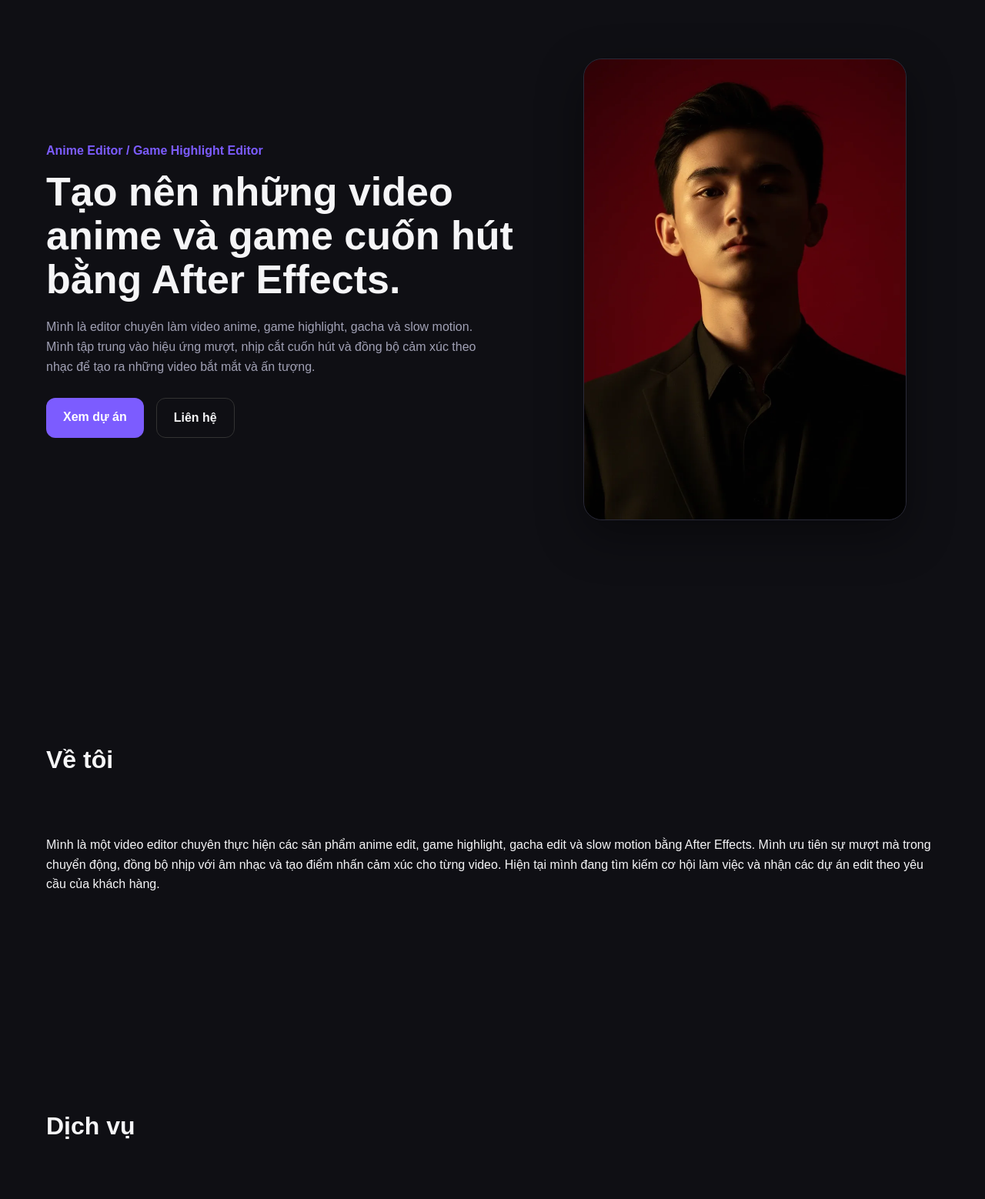
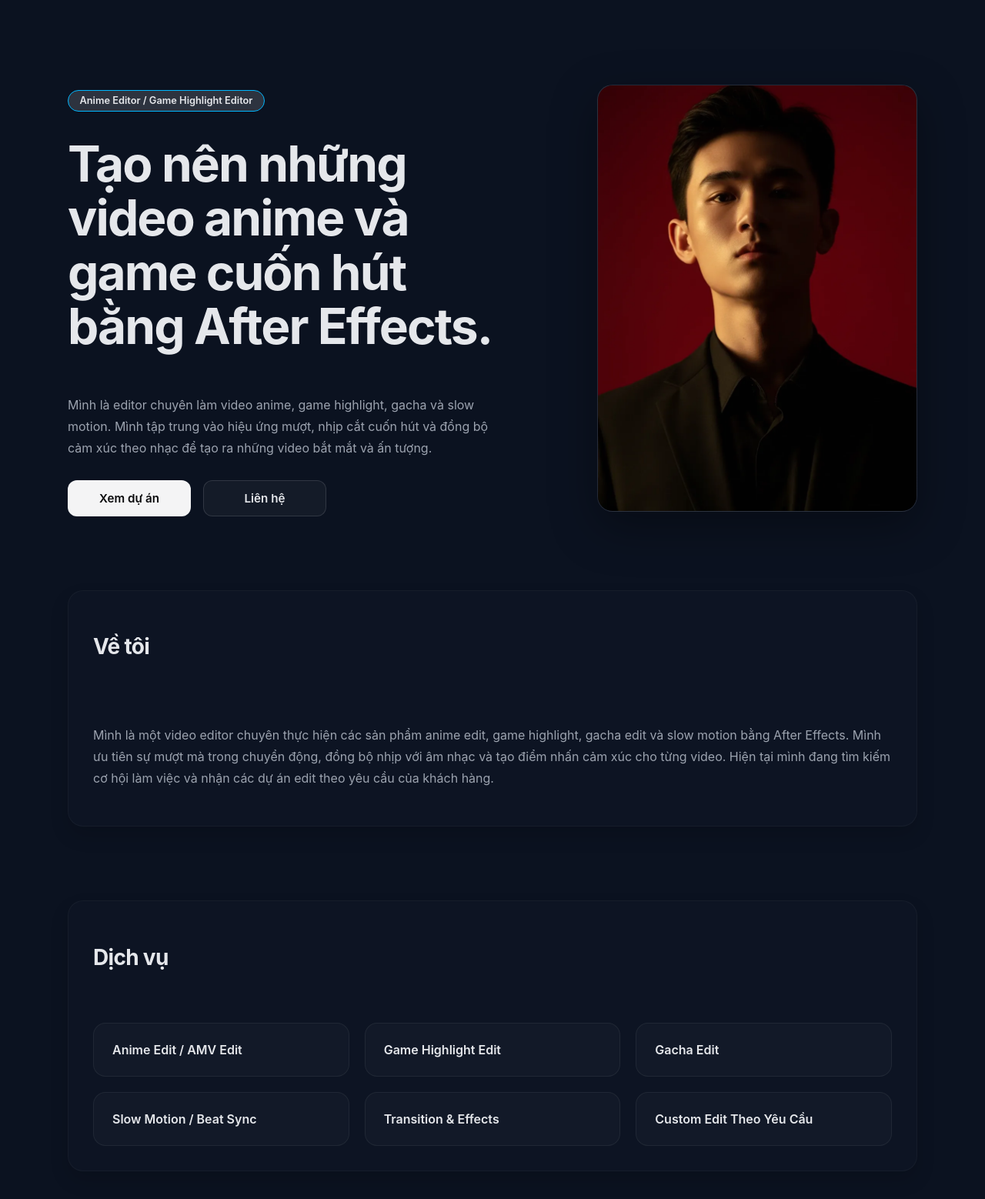
Before and after one commit to SangTranTamLy/Study-DEV, a website: page public/Portfolio-Editor.html in a window 1280 px wide. Shown: the part 88-1646 px from the top of the page at 77% size. Drawn offline with Linux system fonts and the light colour scheme; no server answers; files whose address does not match are found by name.

```diff
--- a/public/Home.css
+++ b/public/Home.css
@@ -21,7 +21,6 @@
 /* Font variables */
 :root {
   --font-sans: Inter, system-ui, -apple-system, "Segoe UI", Roboto, "Helvetica Neue", Arial, sans-serif;
-  --font-heading: "Martel Sans", Inter, system-ui, serif;
 }
 
 body {
@@ -31,20 +30,8 @@
   color: var(--text-primary);
   font-family: var(--font-sans);
 }
-main {
-max-width: 72rem;        /* max-w-6xl */
-  z-index: 10;             /* z-10 */
 
-  margin-left: auto;       /* ml-auto */
-  margin-right: auto;      /* mr-auto */
-
-  padding-top: 8rem;       /* pt-32 (32 × 0.25rem = 8rem) */
-  padding-right: 1.5rem;   /* pr-6 */
-  padding-bottom: 5rem;    /* pb-20 */
-  padding-left: 1.5rem;    /* pl-6 */
-
-  position: relative;      /* relative */
-}
+/* Navigation */
 .glow-bg{
   position: fixed;
   top: 0;
@@ -119,7 +106,21 @@
 .MenuNav a:hover {
   color: rgb(244, 244, 245); /* zinc-100 */
 }
+/* Main Content */
+main {
+  max-width: 72rem;        /* max-w-6xl */
+  z-index: 10;             /* z-10 */
 
+  margin-left: auto;       /* ml-auto */
+  margin-right: auto;      /* mr-auto */
+
+  padding-top: 8rem;       /* pt-32 (32 × 0.25rem = 8rem) */
+  padding-right: 1.5rem;   /* pr-6 */
+  padding-bottom: 5rem;    /* pb-20 */
+  padding-left: 1.5rem;    /* pl-6 */
+
+  position: relative;      /* relative */
+}
 Section {
   display: grid;
   grid-template-columns: 1fr;
@@ -128,6 +129,15 @@
   margin-bottom: 6rem;
   opacity: 0;
   animation: fadeInUp 1s var(--transition) forwards;
+}
+
+.container {
+  display: grid;
+  grid-template-columns: minmax(0, 1fr);
+  gap: 6rem;
+  min-height: calc(100vh - 64px);
+  padding: 0;
+  font-weight: 600;
 }
 @media (min-width: 1024px){
   .Section {
--- a/public/Portfo.css
+++ b/public/Portfo.css
@@ -1,168 +1,294 @@
 * {
-  margin: 0;
-  padding: 0;
   box-sizing: border-box;
 }
 
-body {
-  font-family: Arial, sans-serif;
-  background: #0f0f14;
-  color: #f5f5f7;
-  line-height: 1.6;
+main {
+  max-width: 72rem;
+  margin: 0 auto;
+  padding: 8rem 1.5rem 5rem;
+  position: relative;
+  z-index: 10;
+}
+
+.hero,
+.section {
+  margin-bottom: 6rem;
 }
 
 .hero {
-  min-height: 100vh;
   display: grid;
-  grid-template-columns: 1.1fr 0.9fr;
+  grid-template-columns: 1fr;
+  gap: 3rem;
   align-items: center;
-  padding: 60px;
-  gap: 40px;
+}
+
+.hero-text > * + * {
+  margin-top: 1.25rem;
 }
 
 .tag {
-  color: #7c5cff;
-  margin-bottom: 12px;
-  font-weight: bold;
+  display: inline-flex;
+  align-items: center;
+  padding: 0.35rem 0.9rem;
+  border-radius: 9999px;
+  background-color: var(--accent-soft);
+  border: 1px solid var(--accent);
+  color: var(--text-primary);
+  font-size: 0.8rem;
+  font-weight: 600;
 }
 
 .hero h1 {
-  font-size: 52px;
+  font-size: clamp(2.25rem, 5vw, 4.25rem);
   line-height: 1.1;
-  margin-bottom: 20px;
+  letter-spacing: -0.03em;
+  color: var(--text-primary);
 }
 
-.desc {
-  color: #a1a1b5;
-  max-width: 560px;
-  margin-bottom: 28px;
+.desc,
+.section p,
+.project-card p,
+.contact p {
+  color: var(--text-secondary);
+  line-height: 1.75;
 }
 
 .hero-buttons {
   display: flex;
-  gap: 16px;
+  flex-wrap: wrap;
+  gap: 1rem;
+  padding-top: 0.5rem;
 }
 
 .btn {
-  padding: 12px 22px;
-  border-radius: 12px;
-  font-weight: bold;
-  display: inline-block;
+  display: inline-flex;
+  align-items: center;
+  justify-content: center;
+  min-width: 10rem;
+  padding: 0.8rem 1.4rem;
+  border-radius: 0.75rem;
+  border: 1px solid transparent;
   text-decoration: none;
-  transition: 0.3s;
+  font-size: 0.95rem;
+  font-weight: 600;
+  transition: transform 0.2s ease, background-color 0.2s ease, border-color 0.2s ease;
 }
 
-.primary {
-  background: #7c5cff;
-  color: white;
+.btn:hover {
+  transform: translateY(-2px);
 }
 
-.primary:hover {
-  opacity: 0.9;
+.btn.primary {
+  background-color: #f4f4f5;
+  color: #09090b;
 }
 
-.secondary {
-  border: 1px solid #333;
-  color: #f5f5f7;
+.btn.primary:hover {
+  background-color: #ffffff;
 }
 
-.secondary:hover {
-  background: #1b1b25;
+.btn.secondary {
+  background-color: rgba(255, 255, 255, 0.04);
+  border-color: rgba(255, 255, 255, 0.12);
+  color: var(--text-primary);
+}
+
+.btn.secondary:hover {
+  background-color: rgba(255, 255, 255, 0.08);
 }
 
 .hero-card {
   display: flex;
   justify-content: center;
+  order: 2;
+}
+
+.hero-text {
+  order: 1;
 }
 
 .video-box {
   width: 100%;
-  max-width: 420px;
-  height: 600px;
-  border-radius: 24px;
-  background: linear-gradient(145deg, #1d1d2b, #12121a);
-  display: flex;
-  align-items: center;
-  justify-content: center;
-  color: #888;
-  border: 1px solid #2a2a38;
-  box-shadow: 0 20px 60px rgba(0,0,0,0.4);
+  max-width: 26rem;
+  aspect-ratio: 3 / 4;
+  object-fit: cover;
+  object-position: center;
+  transform: scaleX(1);
+  border-radius: 1.25rem;
+  border: 1px solid rgba(255, 255, 255, 0.08);
+  background: linear-gradient(180deg, rgba(255, 255, 255, 0.04), rgba(255, 255, 255, 0)), var(--bg-surface);
+  box-shadow: 0 20px 60px rgba(0, 0, 0, 0.35);
 }
 
 .section {
-  padding: 90px 60px;
+  padding: 2rem;
+  border-radius: 1.25rem;
+  background: rgba(17, 24, 39, 0.52);
+  border: 1px solid rgba(255, 255, 255, 0.035);
+  box-shadow: 0 12px 24px rgba(0, 0, 0, 0.14);
+}
+
+.section h2,
+.project-card h3 {
+  color: var(--text-primary);
+  letter-spacing: -0.025em;
 }
 
 .section h2 {
-  font-size: 32px;
-  margin-bottom: 24px;
+  margin-bottom: 1.25rem;
+  font-size: 1.75rem;
 }
 
 .grid,
 .projects {
   display: grid;
-  grid-template-columns: repeat(3, 1fr);
-  gap: 20px;
+  grid-template-columns: 1fr;
+  gap: 1.25rem;
 }
 
 .card,
 .project-card {
-  background: #171721;
-  padding: 24px;
-  border-radius: 18px;
-  border: 1px solid #262636;
-  transition: transform 0.3s ease;
+  padding: 1.5rem;
+  border-radius: 1rem;
+  background: rgba(255, 255, 255, 0.025);
+  border: 1px solid rgba(255, 255, 255, 0.06);
+  transition: transform 0.2s ease, border-color 0.2s ease, background-color 0.2s ease;
 }
 
 .card:hover,
 .project-card:hover {
-  transform: translateY(-6px);
+  transform: translateY(-4px);
+  border-color: rgba(0, 183, 255, 0.35);
+  background: rgba(255, 255, 255, 0.04);
+}
+
+.card {
+  font-weight: 600;
+  color: var(--text-primary);
+}
+
+.project-card h3 {
+  margin-bottom: 1rem;
+  font-size: 1.15rem;
+}
+
+#video-container {
+  margin: 1rem 0 1.5rem;
+  grid-template-columns: 1fr;
+  gap: 1rem;
+  align-items: start;
+}
+
+#projects > .projects > .project-card {
+  padding: 0;
+  background: transparent;
+  border: 0;
+  box-shadow: none;
+}
+
+#projects > .projects > .project-card:hover {
+  transform: none;
+  background: transparent;
+  border-color: transparent;
+}
+
+#video-container .project-card {
+  padding: 0.75rem;
+  overflow: hidden;
+  border-radius: 0.9rem;
+  background: rgba(255, 255, 255, 0.018);
+  border: 1px solid rgba(255, 255, 255, 0.05);
+}
+
+#video-container blockquote,
+#video-container .tiktok-embed,
+#video-container iframe {
+  width: 100% !important;
+  min-width: 0 !important;
+  max-width: 100% !important;
+}
+
+#video-container .tiktok-embed {
+  margin: 0 auto !important;
+}
+
+#video-container iframe {
+  display: block;
+  aspect-ratio: 9 / 16;
+  min-height: 360px;
+  border-radius: 0.75rem;
+}
+
+.project-card a {
+  color: var(--accent);
+  text-decoration: none;
+  font-weight: 600;
+}
+
+.project-card a:hover {
+  text-decoration: underline;
 }
 
 .skills {
   display: flex;
   flex-wrap: wrap;
-  gap: 12px;
+  gap: 0.85rem;
 }
 
 .skills span {
-  background: #171721;
-  padding: 10px 16px;
-  border-radius: 999px;
-  border: 1px solid #2b2b39;
+  display: inline-flex;
+  align-items: center;
+  padding: 0.7rem 1rem;
+  border-radius: 9999px;
+  background-color: var(--accent-soft);
+  border: 1px solid rgba(255, 255, 255, 0.08);
+  color: var(--text-primary);
+  font-size: 0.95rem;
+  font-weight: 500;
 }
 
 .contact {
   text-align: center;
 }
 
-.footer {
-  text-align: center;
-  padding: 30px;
-  color: #8d8d9f;
-  border-top: 1px solid #1f1f2b;
+.contact .btn {
+  margin-top: 1rem;
 }
 
-
-@media (max-width: 900px) {
-  .hero,
-  .grid,
-  .projects {
-    grid-template-columns: 1fr;
+@media (min-width: 768px) {
+  .grid {
+    grid-template-columns: repeat(2, minmax(0, 1fr));
   }
 
-  .navbar {
-    padding: 20px;
-    flex-direction: column;
-    gap: 12px;
+  #video-container {
+    grid-template-columns: repeat(2, minmax(0, 1fr));
+  }
+}
+
+@media (min-width: 1024px) {
+  .hero {
+    grid-template-columns: minmax(0, 1.1fr) minmax(320px, 0.9fr);
+    gap: 4rem;
   }
 
-  .hero,
-  .section {
-    padding: 40px 20px;
+  .hero-text {
+    order: 1;
   }
 
-  .hero h1 {
-    font-size: 36px;
+  .hero-card {
+    order: 2;
+    justify-content: flex-end;
+  }
+
+  .grid {
+    grid-template-columns: repeat(3, minmax(0, 1fr));
+  }
+
+  #video-container {
+    grid-template-columns: repeat(3, minmax(0, 1fr));
+  }
+
+  #video-container iframe {
+    min-height: 320px;
   }
 }
--- a/public/Portfolio-Editor.html
+++ b/public/Portfolio-Editor.html
@@ -23,6 +23,7 @@
             </ul>
         </div>
     </nav>
+    <main>
       <section class="hero">
         <div class="hero-text">
           <p class="tag">Anime Editor / Game Highlight Editor</p>
@@ -90,7 +91,9 @@
                               card.innerHTML = item.html;
                               container.appendChild(card);
                           });
-
+                          if (window.tiktokEmbed) {
+                            window.tiktokEmbed.lib.render();
+                          }
                           // Kích hoạt lại script TikTok để render video
                           if (window.instgrm) window.instgrm.Embeds.process(); // Cho insta nếu có
                           if (typeof twttr !== 'undefined') twttr.widgets.load(); // Cho twitter nếu có
@@ -154,9 +157,10 @@
           và video short-form theo yêu cầu. Nếu bạn cần một editor có thể
           tạo video bắt mắt, cảm xúc và đúng phong cách mong muốn, hãy liên hệ với mình.
           </p>
-    <p>Email: yourmail@example.com</p>
+        <p>Email: kuraneruberu57@egmail.com</p>
         <p>TikTok: @fairytail100yq_mvs</p>
         <a href="mailto:yourmail@example.com" class="btn primary">Hire Me</a>
       </section>
+    </main>
 </body>
 </html>
```
Also changed, not shown: public/index.html (+1 -1 lines), public/assets/20260116_0205_image.png (renamed from assets/20260116_0205_image.png), public/assets/anh.jpg (renamed from assets/anh.jpg), public/assets/images.jpg (renamed from assets/images.jpg), public/assets/logo.jpg (renamed from assets/logo.jpg), public/assets/logo.png (renamed from assets/logo.png), public/assets/logo_bg_removed.png.png (renamed from assets/logo_bg_removed.png.png). Lines whose indentation alone changed are shown as unchanged.
